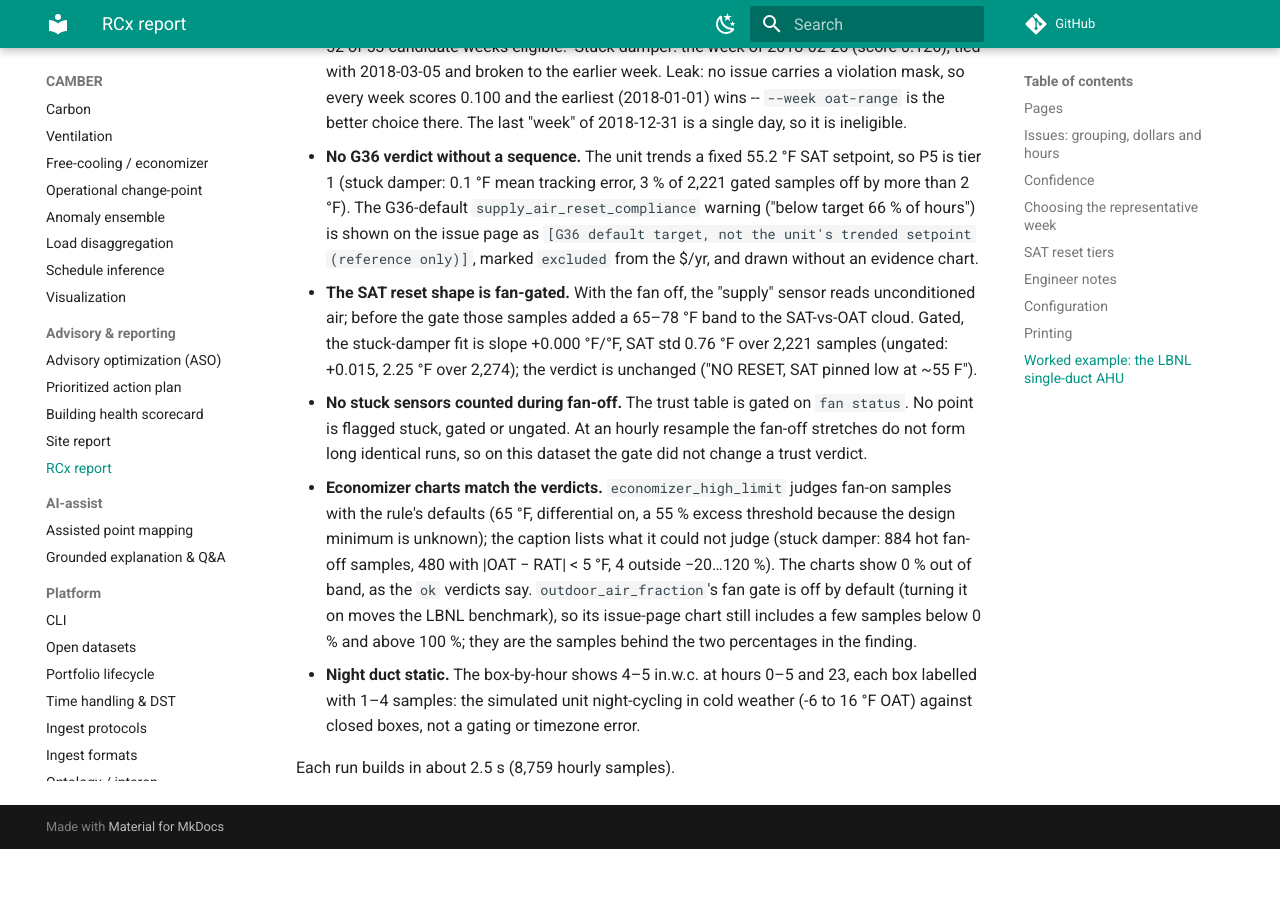
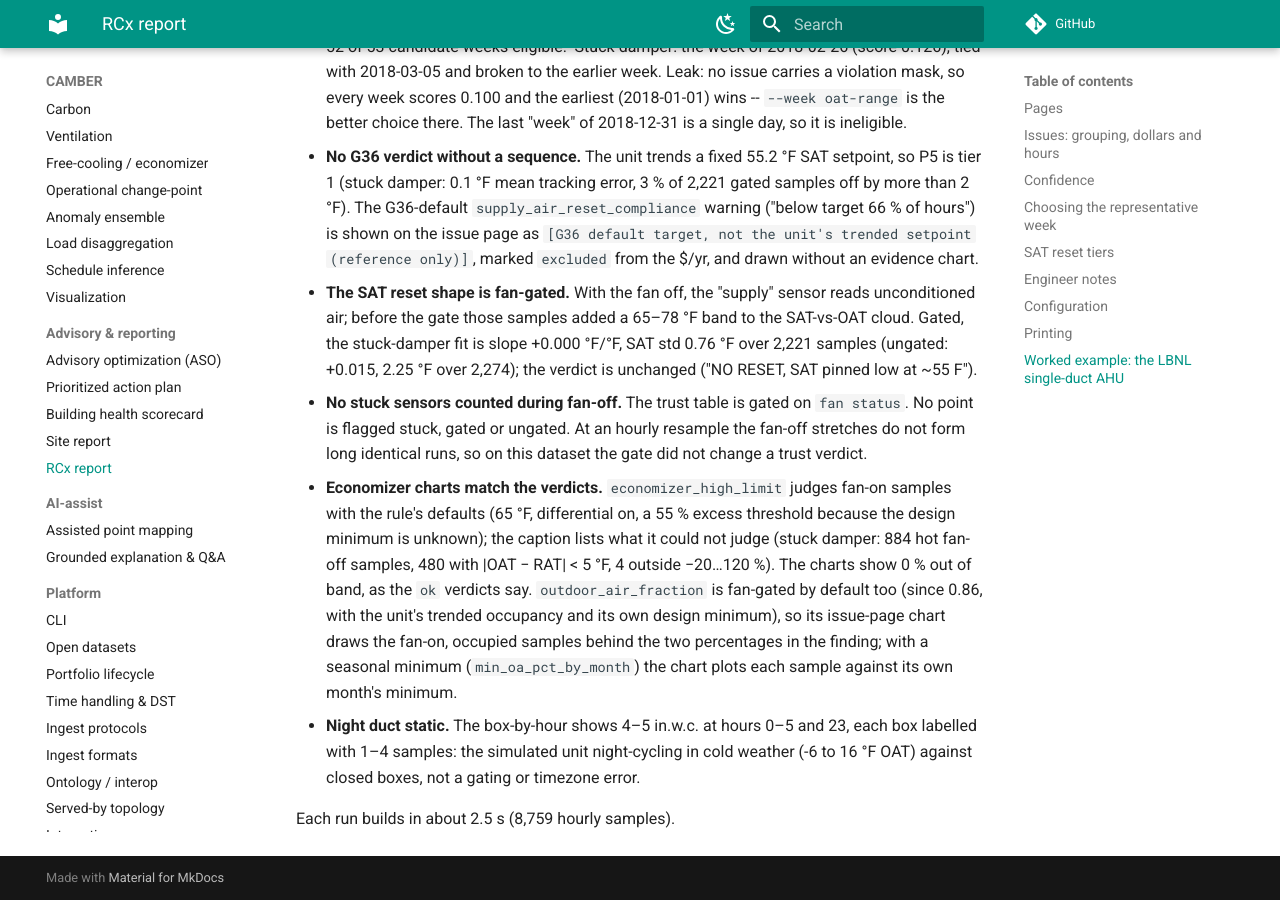
Before and after one commit to yroussev/camber, an MkDocs documentation site: the page built from docs/RCX-REPORT.md, in a window 1280 px wide and 900 px high, scrolled down 6473 px. Built offline with MkDocs 1.6.1 and Material for MkDocs 9.7.7, drawn with Linux system fonts in a browser that asks for light colours; comment, search, counter and statistics services are not loaded; before the commit the page ends 7322 px from its top, so only the background shows below that.

Commit message:
rules: outdoor_air_fraction is fan-gated by default since 0.86 -- tests and RCx docs follow
0.86 turned the outdoor_air_fraction fan gate on by default, with trended occupancy and a seasonal
minimum (min_oa_pct_by_month), once each catalog unit was judged against its own design minimum
(#23, #25, #26). The RCx work written against the opt-in gate follows:

- The masks test asserts the gate is on by default and fan_gate=False restores the ungated read
  (renamed test_oa_fraction_masks_are_counted_and_fan_gating_is_on_by_default).
- A test re-derives both verdict percentages from the OA-fraction evidence chart under a seasonal
  minimum: since the envelope commit the chart plots each sample's OA fraction relative to its own
  month's minimum when min_oa_pct_by_month is set, because one flat minimum line would misjudge
  every month on the other minimum.
- RCX-REPORT.md no longer says the OA-fraction chart includes fan-off samples.

The RCx golden is unchanged: the synthetic fixture's OA-fraction verdicts and charts are the same
with the gate on.

```diff
--- a/docs/RCX-REPORT.md
+++ b/docs/RCX-REPORT.md
@@ -233,9 +233,10 @@ leak.
   rule's defaults (65 °F, differential on, a 55 % excess threshold because the design minimum is
   unknown); the caption lists what it could not judge (stuck damper: 884 hot fan-off samples,
   480 with |OAT − RAT| < 5 °F, 4 outside −20…120 %). The charts show 0 % out of band, as the `ok`
-  verdicts say. `outdoor_air_fraction`'s fan gate is off by default (turning it on moves the
-  LBNL benchmark), so its issue-page chart still includes a few samples below 0 % and above
-  100 %; they are the samples behind the two percentages in the finding.
+  verdicts say. `outdoor_air_fraction` is fan-gated by default too (since 0.86, with the unit's
+  trended occupancy and its own design minimum), so its issue-page chart draws the fan-on,
+  occupied samples behind the two percentages in the finding; with a seasonal minimum
+  (`min_oa_pct_by_month`) the chart plots each sample against its own month's minimum.
 - **Night duct static.** The box-by-hour shows 4–5 in.w.c. at hours 0–5 and 23, each box labelled
   with 1–4 samples: the simulated unit night-cycling in cold weather (-6 to 16 °F OAT) against
   closed boxes, not a gating or timezone error.
```
Also changed, not shown: 1 other file.
